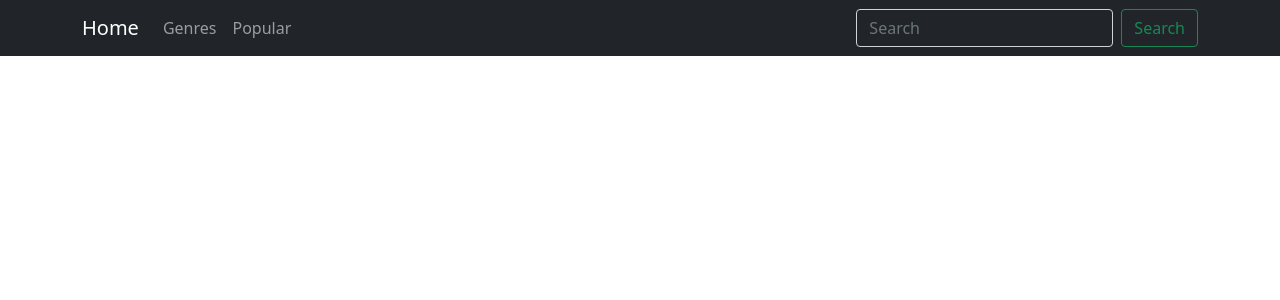
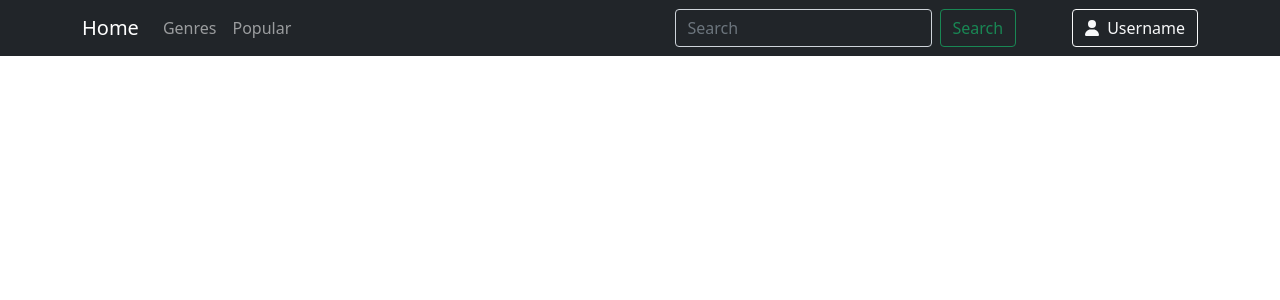
Before and after one commit to AlessandroCanossa/tec-web-project, a Next.js app in the folder frontend/: page / in a window 1280 px wide. Shown: the top 300 px of the page. Built offline with nearby package versions, Linux system fonts and the light colour scheme.

Commit message:
Added account button with icon

```diff
--- a/frontend/components/navbar.tsx
+++ b/frontend/components/navbar.tsx
@@ -5,6 +5,9 @@ import Navbar from "react-bootstrap/Navbar";
 import Form from "react-bootstrap/Form";
 import Button from "react-bootstrap/Button";
 import FormControl from "react-bootstrap/FormControl";
+
+import { FontAwesomeIcon } from "@fortawesome/react-fontawesome";
+import { faUser } from "@fortawesome/free-solid-svg-icons";
 
 const MyNavbar = () => {
   return (
@@ -22,18 +25,24 @@ const MyNavbar = () => {
           </Link>
         </Nav>
 
-        <Form className="d-flex" method="get" action="">
+        <Form className="d-flex me-5" method="get" action="">
           {/* TODO: set action to get the search */}
           <FormControl
             type="search"
             placeholder="Search"
             className="me-2 bg-dark"
           />
-          <Button type="submit" variant="outline-success">
+          <Button type="submit" variant="outline-success" className="me-2">
             Search
           </Button>
         </Form>
 
+        <Link href="/account">
+          <Button variant="outline-light">
+            <FontAwesomeIcon icon={faUser} className="me-2"></FontAwesomeIcon>
+            Username
+          </Button>
+        </Link>
       </Container>
     </Navbar>
   );
--- a/frontend/package.json
+++ b/frontend/package.json
@@ -9,6 +9,10 @@
     "lint": "next lint"
   },
   "dependencies": {
+    "@fortawesome/fontawesome-svg-core": "^6.1.1",
+    "@fortawesome/free-regular-svg-icons": "^6.1.1",
+    "@fortawesome/free-solid-svg-icons": "^6.1.1",
+    "@fortawesome/react-fontawesome": "^0.1.18",
     "bootstrap": "^5.1.3",
     "next": "12.1.1",
     "react": "17.0.2",
--- a/frontend/pages/_app.tsx
+++ b/frontend/pages/_app.tsx
@@ -1,5 +1,8 @@
 // import '../styles/globals.css'
 import 'bootstrap/dist/css/bootstrap.min.css'
+import { config } from '@fortawesome/fontawesome-svg-core'
+import '@fortawesome/fontawesome-svg-core/styles.css'
+config.autoAddCss = false
 import type { AppProps } from 'next/app'
 import Head from 'next/head'
 
```
